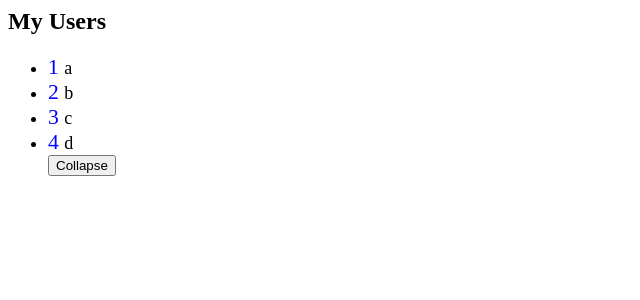
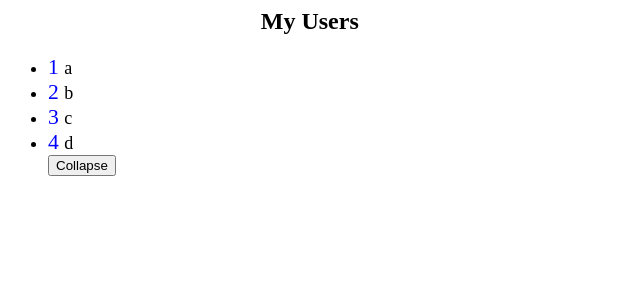
Before and after one commit to satyanshmishra/angular-srpmwm, an Angular app: page / in a window 1280 px wide. Shown: the top 300 px of the page, without its empty margins (0-640 px from the left). Built offline with nearby package versions, Linux system fonts and the light colour scheme.

Commit message:
1 file modified

```diff
--- a/src/app/app.component.css
+++ b/src/app/app.component.css
@@ -9,3 +9,6 @@ p {
   font-size: larger;
   color: blue;
 }
+h2 {
+  margin-left: 20%;
+}
```
